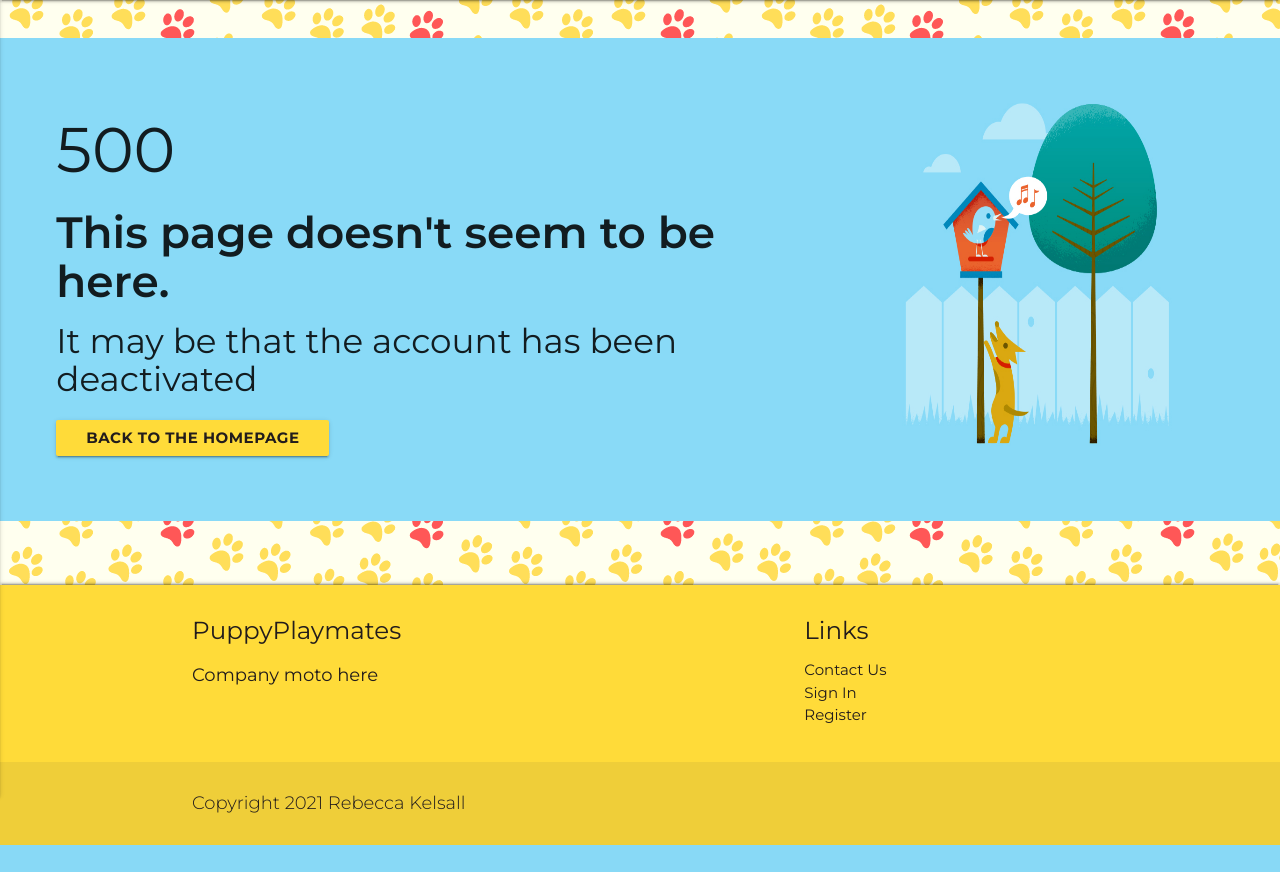
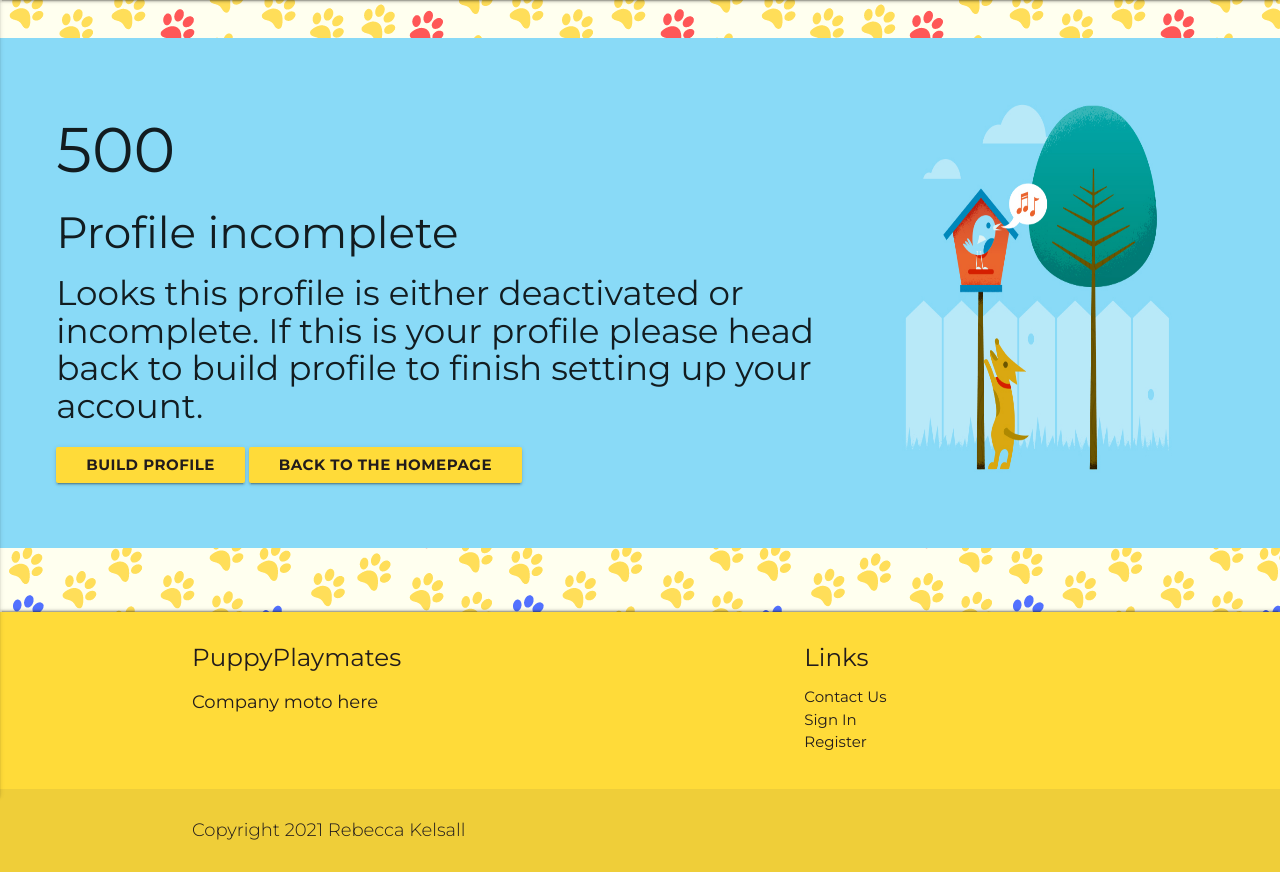
Before and after one commit to crypticCaroline/puppyplaymates, a Flask app: template templates/500.html in a window 1280 px wide. Shown: the part 64-936 px from the top of the page. Before the commit the page ends 909 px from the top, so only its background shows below. Run offline with Flask 2, Linux system fonts and the light colour scheme; the template is opened without the code that fills it, so the values that code supplies are empty; parts of the project's set-up code (start-up, migrations or seed data) failed here and were passed over; some libraries are stand-ins or nearby versions.

Commit message:
Changed pattern for username and content for 500.html

```diff
--- a/app.py
+++ b/app.py
@@ -631,7 +631,6 @@ def contact_us():
 
         contact_us_mail(user_email)
 
-
         return render_template("contact_us.html")
     return render_template("contact_us.html")
 
--- a/templates/500.html
+++ b/templates/500.html
@@ -7,17 +7,14 @@
     <div class="row">
         <div class="s8 col">
             <h1>500</h1>
-            <h3 class="error">
-                This page doesn't seem to be here.
-            </h3>
-            <h4>It may be that the account has been deactivated</h4>
-            {% if session['user'] %}
-            <a href="{{ url_for('profile', username=session['user'])}}" class="btn btn-yellow">Back to my profile</a>
-            <h5>If it is your own profile you can't reach it might be that something is missing, please head back to build your profile to ensure your profile is set up correctly</h5>
+            <h3>Profile incomplete</h3>
+            <h4>Looks this profile is either deactivated or incomplete. If this is your profile please head back to build profile to finish setting up your account. </h4>
             <a class="btn btn-yellow" href="{{ url_for('build_profile', username=session['user'])}}">Build Profile</a>
-            {% else %}
-            <a href="{{ url_for('homepage')}}" class="btn btn-yellow">Back to the homepage</a>
-            {% endif %}
+                {% if session['user'] %}
+                    <a href="{{ url_for('profile', username=session['user'])}}" class="btn btn-yellow">Back to my profile</a>
+                {% else %}
+                    <a href="{{ url_for('homepage')}}" class="btn btn-yellow">Back to the homepage</a>
+                {% endif %}
         </div>
         <img src="{{ url_for('static', filename='images/barking.jpg') }}" class="align-right s4 col">
     </div>
--- a/templates/register.html
+++ b/templates/register.html
@@ -29,7 +29,7 @@
                     <div class="row flush input-div">
                         <div class="input-field col s12">
                             <input type="text" id="username" name="username" class="validate" minlength="4"
-                                maxlength="20" pattern="^(?=.*[A-Za-z])[a-zA-Z0-9!?/][^\s*]{4,20}$" title="Your username can't include any blank spaces and must be between 4-20 characters, it must contain letters and can also contain numbers or the following symbols ! ?" required>
+                                maxlength="20" pattern="^(?=.*[A-Za-z])[a-zA-Z0-9/][^\s*]{4,20}$" title="Your username can't include any blank spaces and must be between 4-20 characters, it must contain letters and numbers" required>
                             <label for="username">Username</label>
                         </div>
                     </div>
--- a/utilities.py
+++ b/utilities.py
@@ -41,7 +41,7 @@ def valid_password(password):
 
 
 def valid_username(username):
-    if not (re.search(r"^(?=.*[A-Za-z])([a-zA-Z0-9!?/^\s*]){4,20}$", username)):
+    if not (re.search(r"^(?=.*[A-Za-z])([a-zA-Z0-9/^\s*]){4,20}$", username)):
         return True
 
 
```
